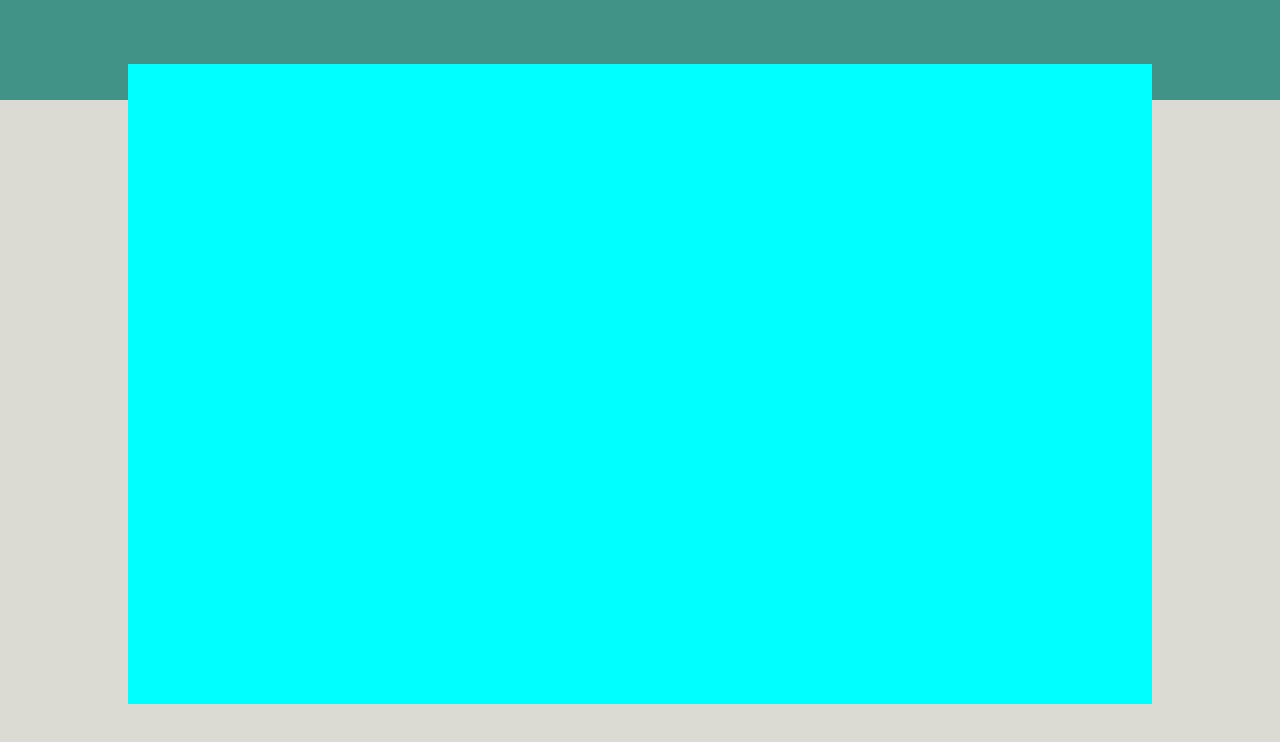
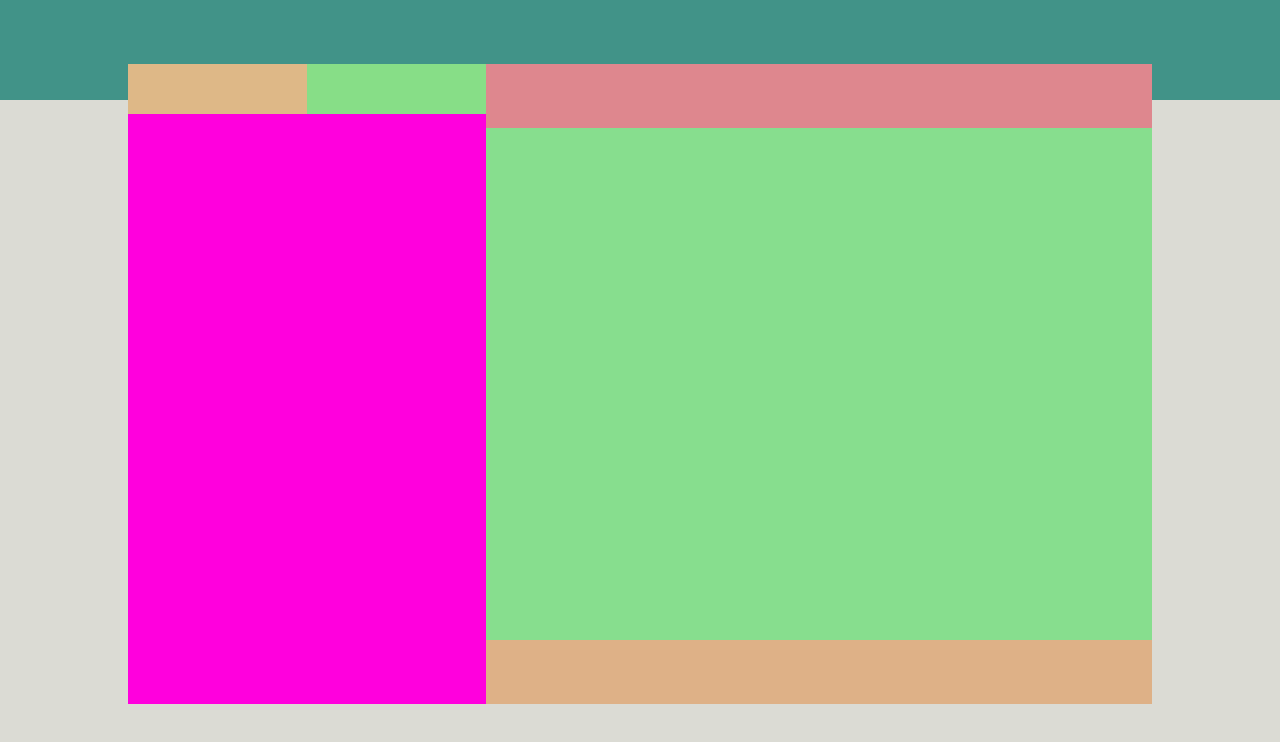
Before and after one commit to oryven/vue-boolzapp, a plain HTML site: page index.html in a window 1280 px wide. Drawn offline with nearby package versions, Linux system fonts and the light colour scheme.

Commit message:
struttura base

```diff
--- a/css/style.css
+++ b/css/style.css
@@ -25,4 +25,50 @@ main {
     margin: auto;
     height: 80vh;
     background-color: aqua;
+    display: flex;
 }
+
+aside {
+    width: 35%;
+    height: 100%;
+    background-color: rgb(255, 0, 221);
+}
+
+section {
+    width: 65%;
+    height: 100%;
+    background-color: rgb(68, 0, 255);
+}
+
+.nome-utente, .nav {
+    display: flex;
+    height: 10%;
+}
+
+.utente {
+    width: 50%;
+    height: 50px;
+    background-color: burlywood;
+}
+
+.icons {
+    width: 50%;
+    height: 50px;
+    background-color: rgb(135, 222, 135);
+}
+
+.chat-icons, .chat-utente {
+    width: 50%;
+
+    background-color: rgb(222, 135, 142);
+}
+
+.chat {
+    height: 80%;
+    background-color: rgb(135, 222, 142);
+}
+
+.scrivi-mess {
+    height: 10%;
+    background-color: rgb(222, 177, 135);
+}
--- a/index.html
+++ b/index.html
@@ -15,9 +15,46 @@
 
         <main>
 
+<!-- sezione di sinistra: elenco chat -->
+
             <aside>
+                <div class="nome-utente">
+                    <div class="utente">
+
+                    </div>
+                    <div class="icons">
+
+                    </div>
+                </div>
+
+                <div class="notifiche">
+
+                </div>
 
             </aside>
+
+<!-- sezione di destra chat principale -->
+
+            <section>
+                <div class="nav">
+                    <div class="chat-utente">
+
+                    </div>
+                    <div class="chat-icons">
+
+                    </div>
+                </div>
+
+                <div class="chat">
+
+
+                </div>
+
+                <div class="scrivi-mess">
+
+                </div>
+
+            </section>
 
 
         </main>
```
